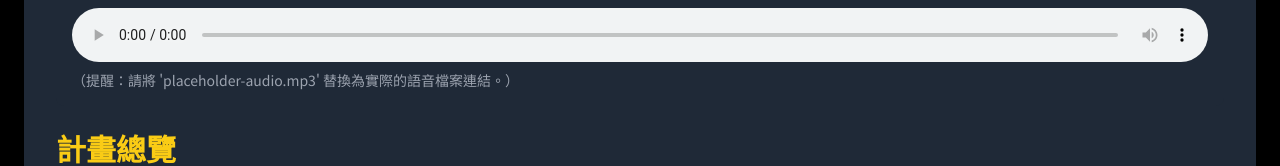
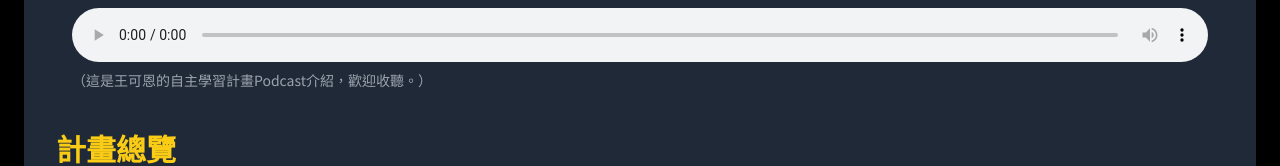
Before and after one commit to wangkeen2009/veterinary, a plain HTML site: page index.html in a window 1280 px wide. Shown: the part 164-330 px from the top of the page. Drawn offline with nearby package versions, Linux system fonts and the light colour scheme.

Commit message:
Update index.html

```diff
--- a/index.html
+++ b/index.html
@@ -334,7 +334,7 @@
                     <h3 class="text-xl font-semibold text-subtitle-accent mb-3">計畫語音摘要</h3>
                     <audio controls src="placeholder-audio.mp3" class="w-full">
                     </audio>
-                    <p class="text-sm text-gray-500 mt-2">（提醒：請將 'placeholder-audio.mp3' 替換為實際的語音檔案連結。）</p>
+                    <p class="text-sm text-gray-500 mt-2">（這是王可恩的自主學習計畫Podcast介紹，歡迎收聽。）</p>
                 </div>
 
                 <h2 class="text-2xl md:text-3xl font-semibold text-title-accent mb-6 border-b border-title-accent pb-3">計畫總覽</h2>
```
